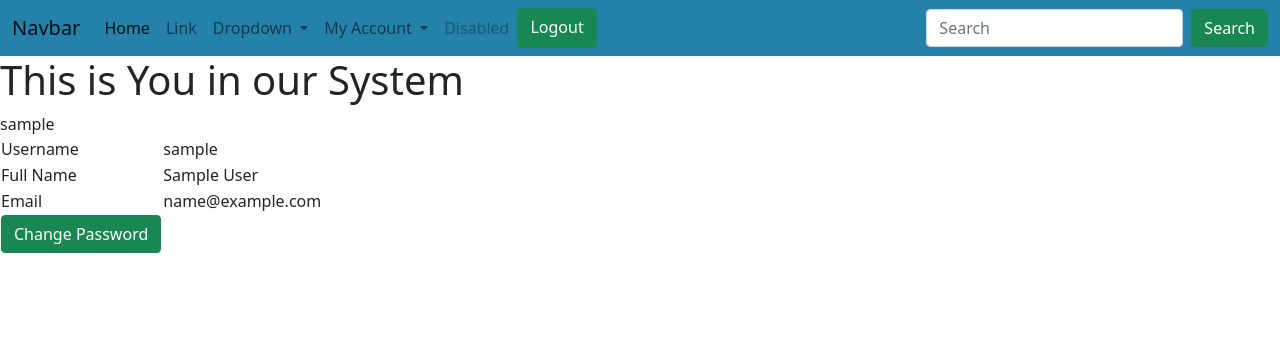
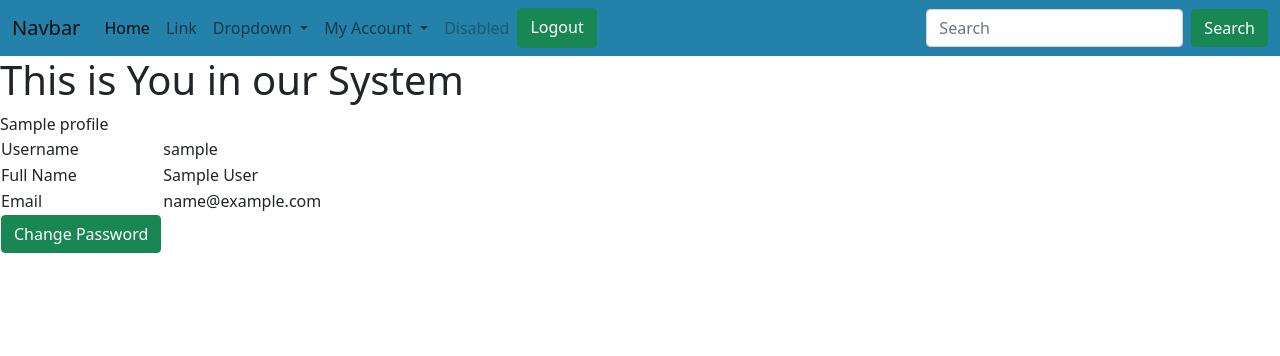
Before and after one commit to kusam-chandrahas-reddy/VulnApp, a Flask app: template templates/profile.html in a window 1280 px wide. Shown: the top 356 px of the page. Run offline with Flask 3, Linux system fonts and the light colour scheme; the template is opened without the code that fills it: most values are stand-ins (such as "Sample title", 1, 10 or a date in 2020).

Commit message:
updating profile page

```diff
--- a/templates/profile.html
+++ b/templates/profile.html
@@ -7,7 +7,7 @@
 {%block content%}
 
 <h1>This is You in our System</h1>
-{% if profile %}{{profile.username}}{%endif%}
+{% if profile %}{{profile}}{%endif%}
 <br>
 <div>
 <table>
```
